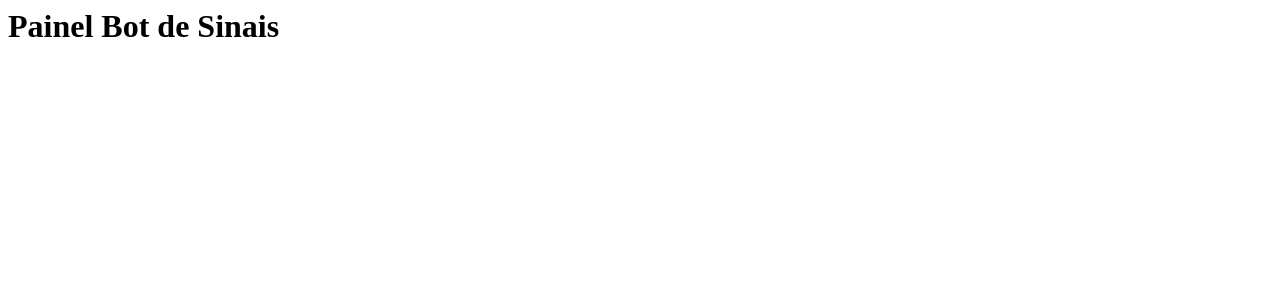
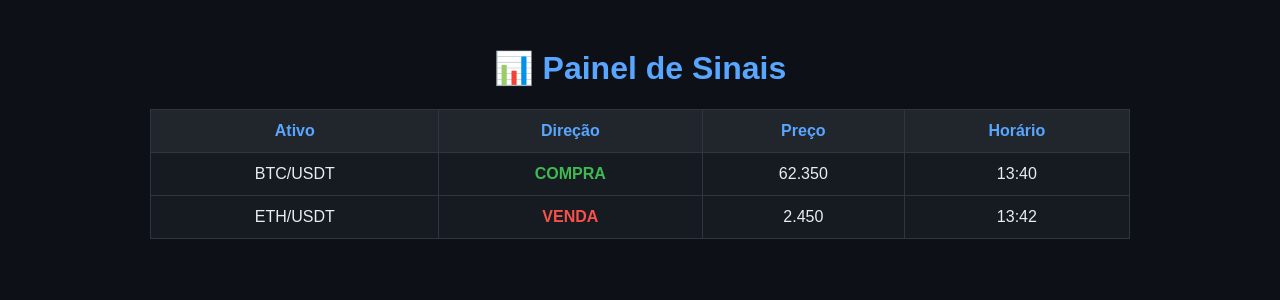
Before and after one commit to TepiTrade/tepi_trade, a Flask app: page /bot/sinais in a window 1280 px wide. Shown: the top 300 px of the page. Run offline with Flask 3, Linux system fonts and the light colour scheme.

Commit message:
Update sinais.html

```diff
--- a/templates/sinais.html
+++ b/templates/sinais.html
@@ -1 +1,40 @@
-<h1>Painel Bot de Sinais</h1>
+<!DOCTYPE html>
+<html lang="pt-BR">
+<head>
+    <meta charset="UTF-8">
+    <title>Painel de Sinais - TepiTrade</title>
+    <style>
+        body { font-family: Arial, sans-serif; background: #0d1117; color: #e6edf3; text-align: center; padding: 20px; }
+        h1 { color: #58a6ff; }
+        table { width: 80%; margin: 20px auto; border-collapse: collapse; background: #161b22; }
+        th, td { padding: 12px; border: 1px solid #30363d; }
+        th { background: #21262d; color: #58a6ff; }
+        tr:hover { background: #2d333b; }
+        .compra { color: #3fb950; font-weight: bold; }
+        .venda { color: #f85149; font-weight: bold; }
+    </style>
+</head>
+<body>
+    <h1>📊 Painel de Sinais</h1>
+    <table>
+        <tr>
+            <th>Ativo</th>
+            <th>Direção</th>
+            <th>Preço</th>
+            <th>Horário</th>
+        </tr>
+        <tr>
+            <td>BTC/USDT</td>
+            <td class="compra">COMPRA</td>
+            <td>62.350</td>
+            <td>13:40</td>
+        </tr>
+        <tr>
+            <td>ETH/USDT</td>
+            <td class="venda">VENDA</td>
+            <td>2.450</td>
+            <td>13:42</td>
+        </tr>
+    </table>
+</body>
+</html>
```
